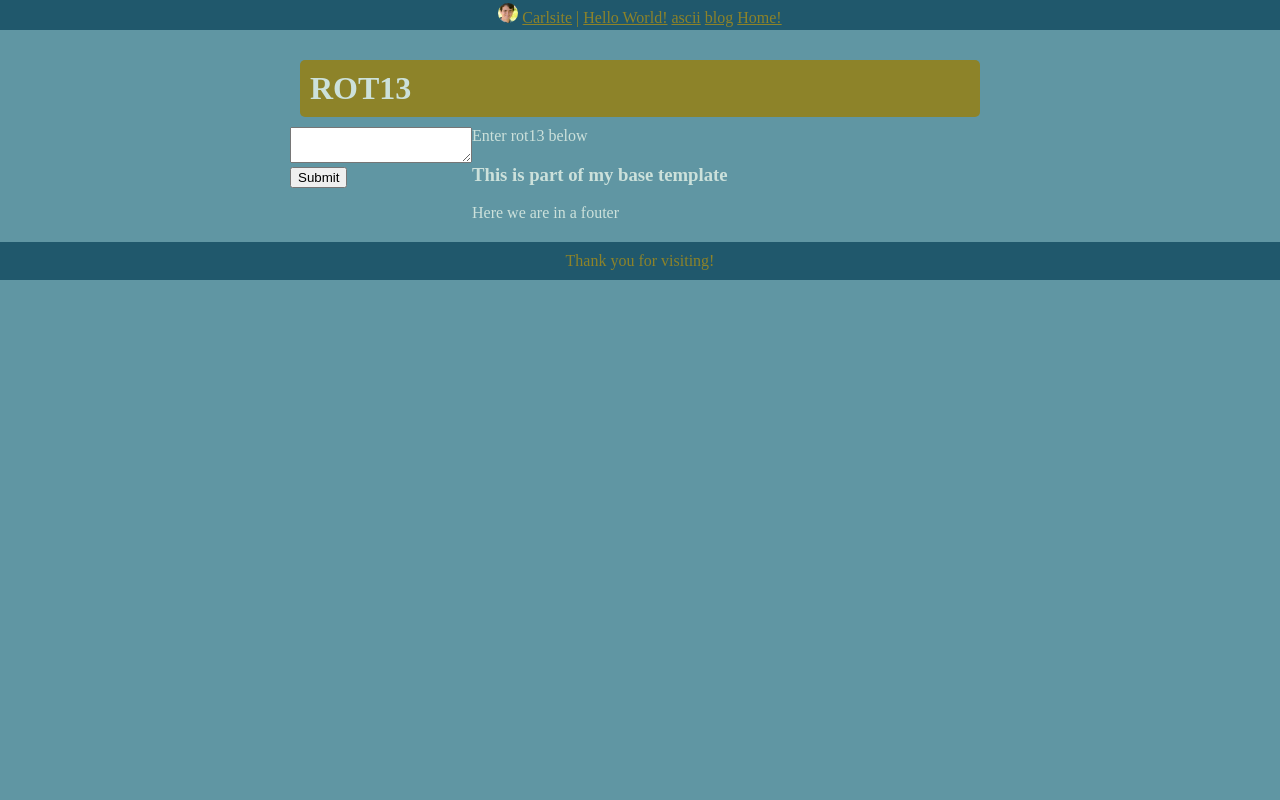
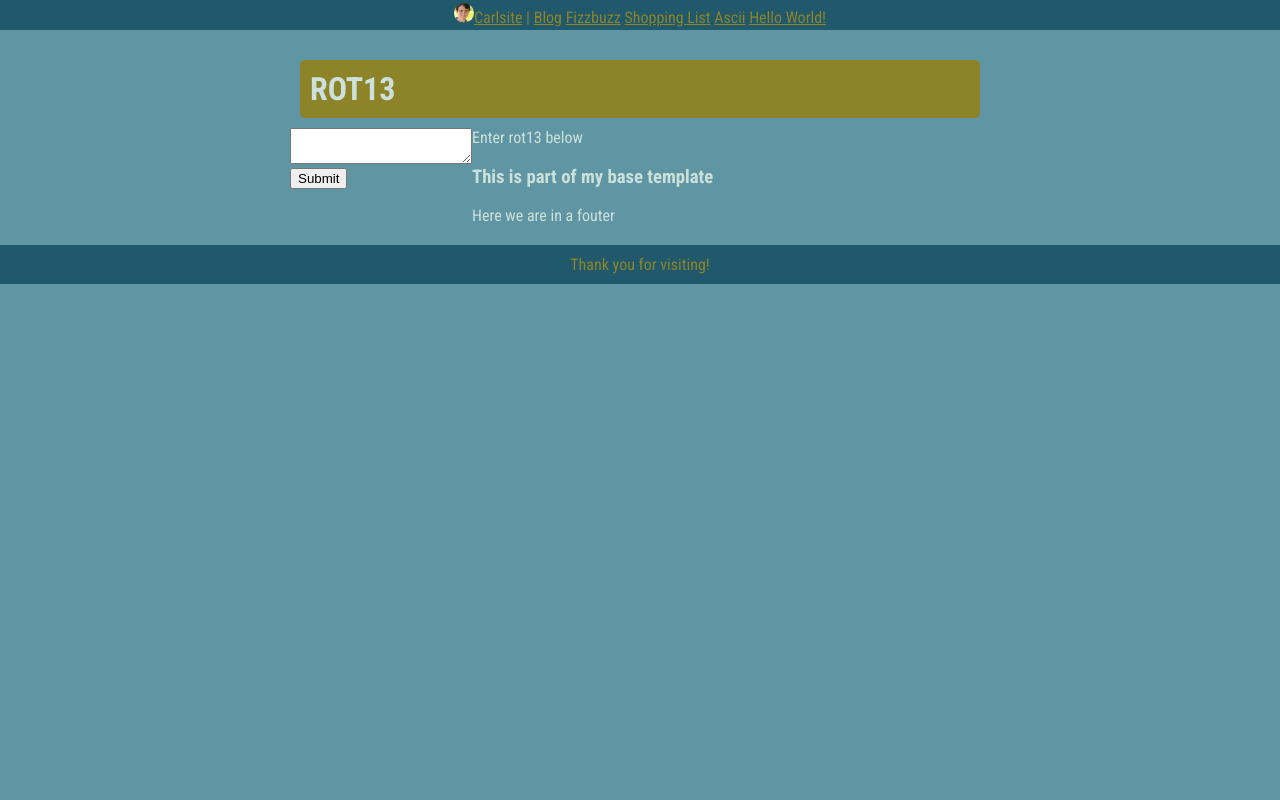
Before and after one commit to carl12/Carlsite, a Python web app: template templates/rot13.html in a window 1280 px wide. Run offline with Jinja, Linux system fonts and the light colour scheme; the template is opened without the code that fills it, so the values that code supplies are empty.

Commit message:
Add google font and add links to topbar

```diff
--- a/stylesheets/style.css
+++ b/stylesheets/style.css
@@ -49,6 +49,7 @@ body {
 	background-color: #6096A3;
 	margin: 0px;
 	color: #CCE1DB;
+	font-family: 'Roboto Condensed', sans-serif;
 
 }
 .topbar > a {
--- a/templates/base.html
+++ b/templates/base.html
@@ -3,15 +3,18 @@
   <head>
   	<title> {% block title %}{% endblock %}</title>
   	<link rel="stylesheet" type="text/css" href="/stylesheets/style.css"/>
+    <link href="https://fonts.googleapis.com/css?family=Roboto+Condensed:400,700" rel="stylesheet">
   </head>
   <body>
   	<div class="topbar">
-      <img class="icon" src="images/headshotsquare.jpg">
-  		<a href="/">Carlsite</a> {% block route %}{% endblock %} |
-  		<a class="toptext2" href="/helloworld">Hello World!</a>
-  		<a class="toptext2" href="/ascii">ascii</a>
-  		<a class="toptext2" href="/blog">blog</a>
-  		<a class="toptext2" href="/">Home!</a>
+
+  		<a href="/"><img class="icon" src="images/headshotsquare.jpg">Carlsite</a> {% block route %}{% endblock %} |
+
+      <a class="toptext2" href="/blog">Blog</a>
+      <a class="toptext2" href="/fizzbuzz">Fizzbuzz</a>
+      <a class="toptext2" href="/shoppinglist">Shopping List</a>
+      <a class="toptext2" href="/ascii">Ascii</a>
+      <a class="toptext2" href="/helloworld">Hello World!</a>
   	</div>
   	<div class="content">
     <h1 class="fizzHead">{% block heading%}{% endblock %}</h1>
```
